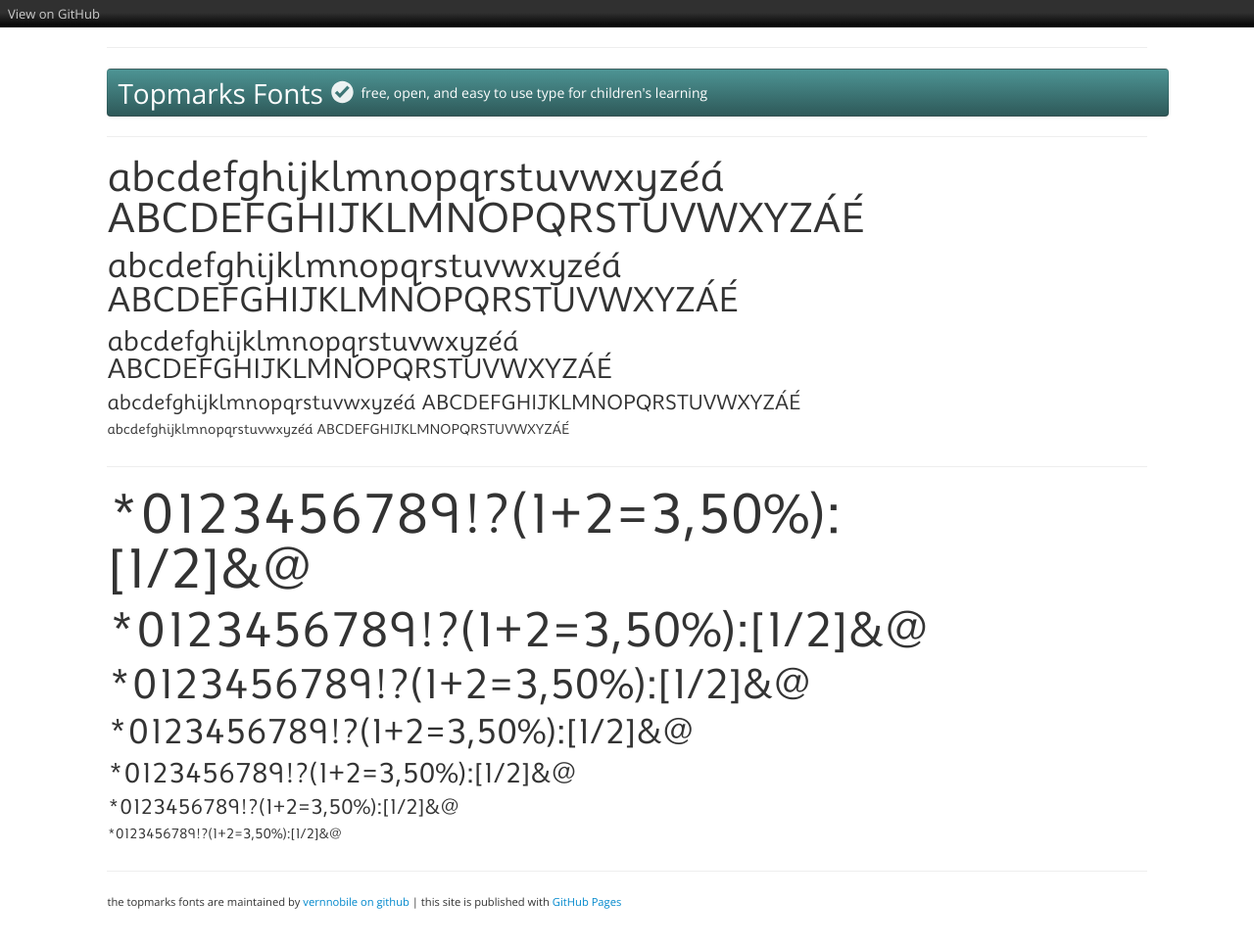
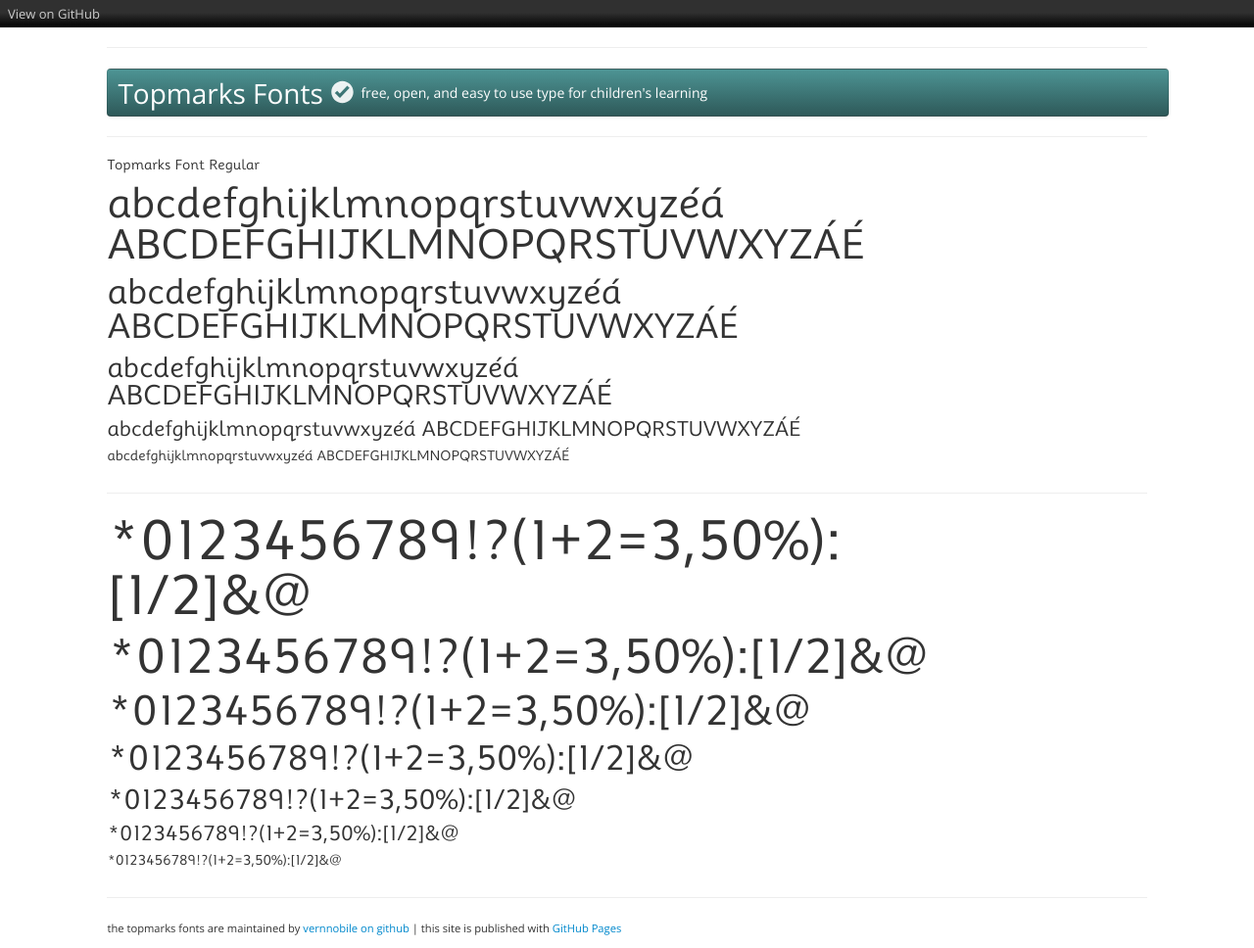
Before and after one commit to vernnobile/topmarks, a Jekyll site: the page built from testing.html, in a window 1280 px wide. Shown: the whole page at 98% size. Built offline with Jekyll 4.4.1, drawn with Linux system fonts in a browser that asks for light colours; before the commit the page ends 941 px from its top, so only the background shows below that.

Commit message:
Update test.html

```diff
--- a/_includes/test.html
+++ b/_includes/test.html
@@ -1,5 +1,7 @@
 <div class="row-fluid">
 <div class="span10">
+<p style="font-family:'topmarksbook'; font-size:1em;line-height:1.2em;">
+Topmarks Font Regular</p>
 <p style="font-family:'topmarksbook'; font-size:3em; line-height:1em;">
 abcdefghijklmnopqrstuvwxyzéá ABCDEFGHIJKLMNOPQRSTUVWXYZÁÉ
 </p>
```
